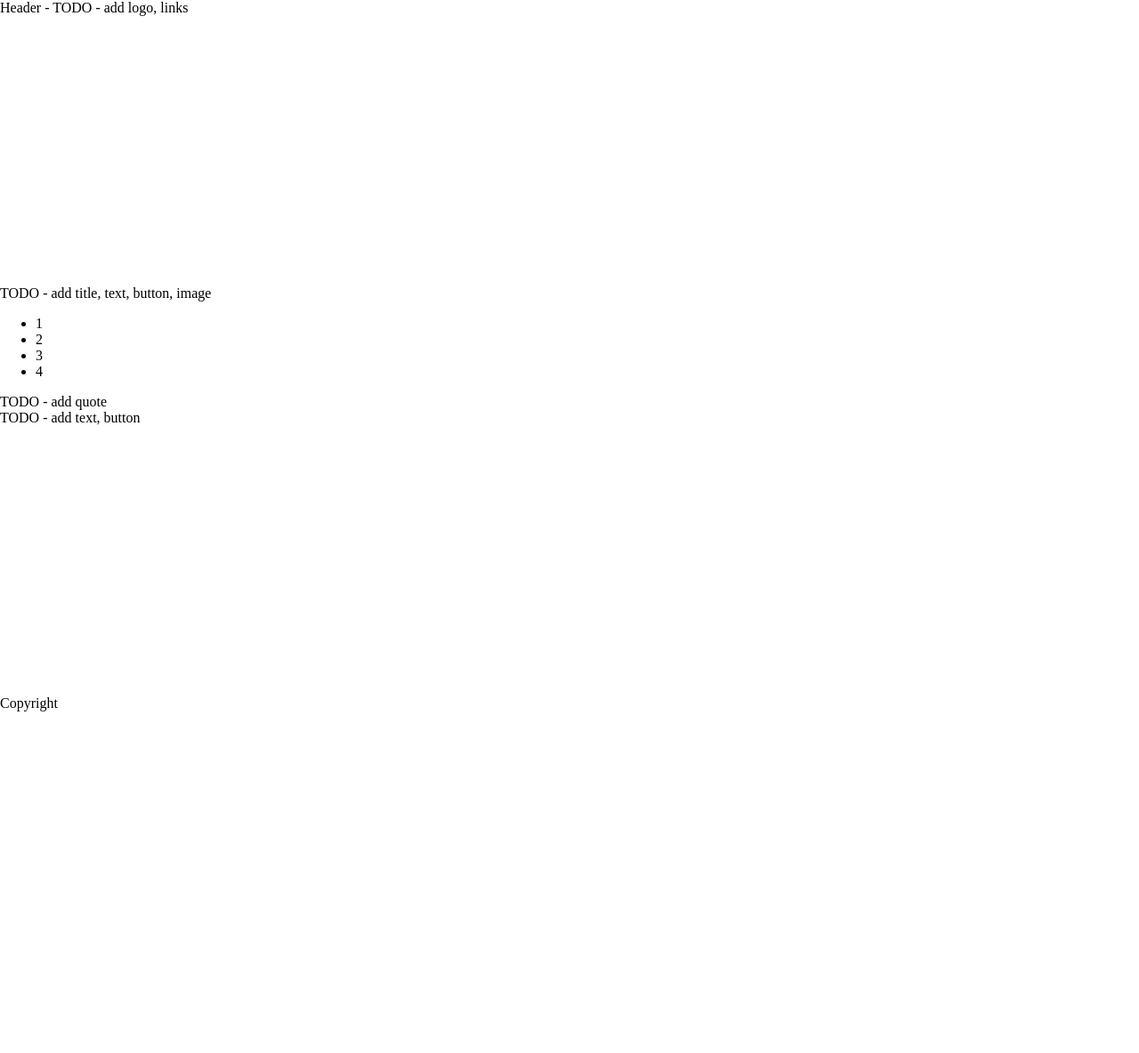
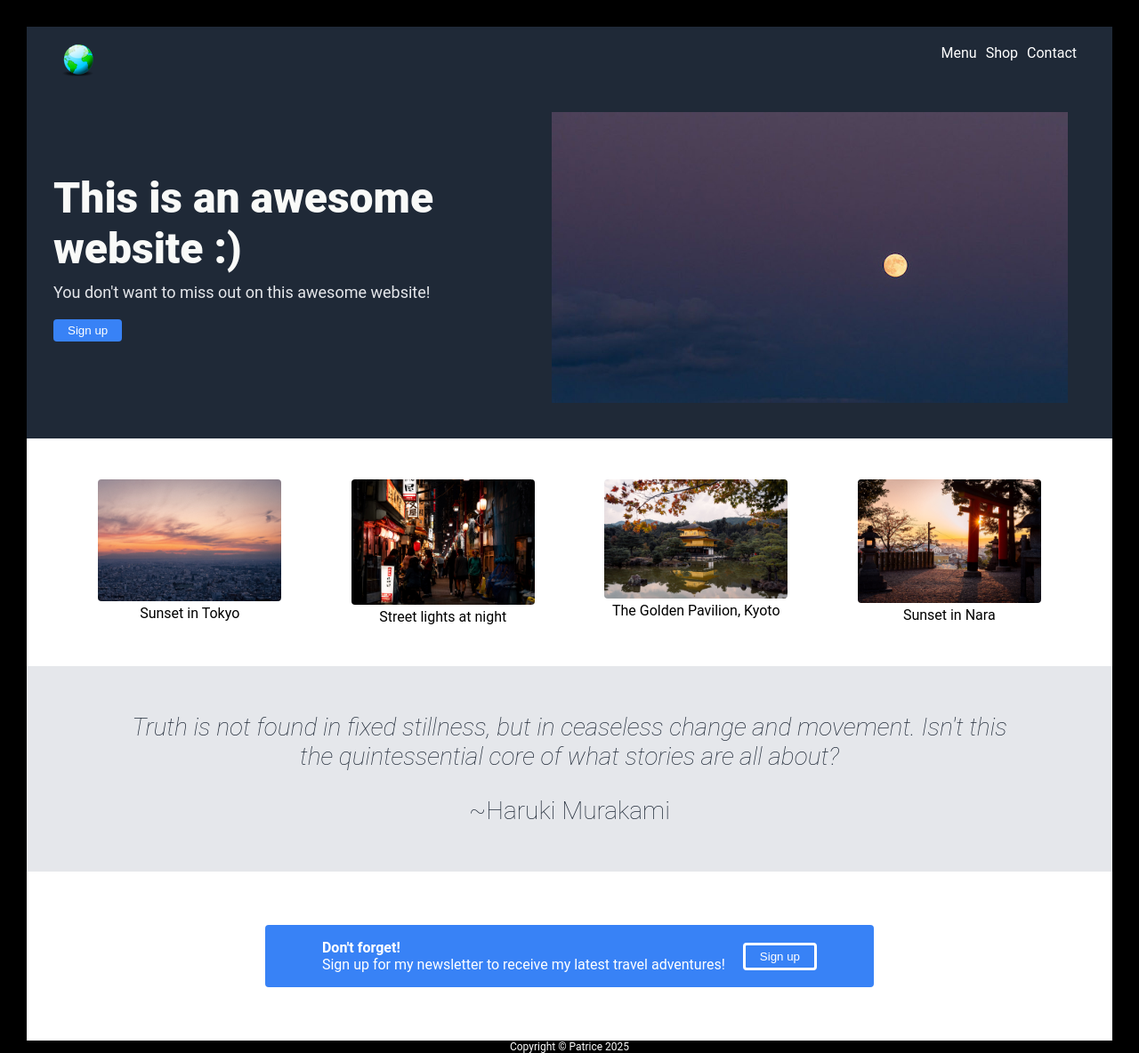
Before and after one commit to wannabeeedev/foundations-landing-page, a plain HTML site: page index.html in a window 1280 px wide. Shown: the whole page at 89% size. Before the commit the page ends 800 px from the top, so only its background shows below. Drawn offline with Linux system fonts and the light colour scheme.

Commit message:
Add CSS, images, modify HTML structure

```diff
--- a/index.html
+++ b/index.html
@@ -9,26 +9,77 @@
   </head>
 
   <body>
-    <div class="header">Header - TODO - add logo, links</div>
+
 
     <div class="page-content">
-        <div class="hero-banner">TODO - add title, text, button, image</div>
+        <!--1-->
+        <div class="top-section">
+            <div class="header">
+                <img src="./logo.png" alt="Header logo">
+                <div class="header-menu">
+                    <ul>
+                        <li><a href="#">Menu</a></li>
+                        <li><a href="#">Shop</a></li>
+                        <li><a href="#">Contact</a></li>
+                    </ul>
+                </div>
+            </div>
 
-        <div class="cards-list">
+            <div class="hero-banner-section">
+                <div class="left-banner-section">
+                    <div class="header-text">This is an awesome website :)</div>
+                    <div class="subheader-text">You don't want to miss out on this awesome website!</div>
+                    <div class="sign-up-button">
+                        <button>Sign up</button>
+                    </div>
+                </div>
+                <img src="./hero-banner.png" alt="Hero banner image">
+            </div>
+        </div>
+
+        <!--2-->
+        <div class="image-carousel">
+            <!-- <div class="image-carousel-header-text">A gallery of photos taken in Japan</div> -->
             <ul>
-            <li><div class="card">1</div></li>
-            <li><div class="card">2</div></li>
-            <li><div class="card">3</div></li>
-            <li><div class="card">4</div></li>
+                <li><div class="image-card">
+                    <img src="./image1.jpg" alt="image 1">
+                    <div class="image-desc">Sunset in Tokyo</div>
+                </div></li>
+                <li><div class="image-card">
+                    <img src="./image2.jpg" alt="image 2">
+                    <div class="image-desc">Street lights at night</div>
+                </div></li>
+                <li><div class="image-card">
+                    <img src="./image3.jpg" alt="image 3">
+                    <div class="image-desc">The Golden Pavilion, Kyoto</div>
+                </div></li>
+                <li><div class="image-card">
+                    <img src="./image4.jpg" alt="image 4">
+                    <div class="image-desc">Sunset in Nara</div>
+                </div></li>
             </ul>
         </div>
 
-        <div class="quote"> TODO - add quote</div>
+        <!--3-->
+        <div class="quote">
+            <p><i>Truth is not found in fixed stillness, but in ceaseless change and movement.
+                Isn't this the quintessential core of what stories are all about?</i></p>
+            <p>~Haruki Murakami</p>
+        </div>
 
-        <div class="cta">TODO - add text, button</div>
+        <!--4-->
+        <div class="cta">
+           <div class="cta-text">
+            <b>Don't forget!</b>
+            Sign up for my newsletter to receive my latest travel adventures!</div>
+            <div class="sign-up-button">
+                <button>Sign up</button>
+            </div>
+        </div>
     </div>
 
-    <div class="footer">Copyright</div>
+    <!--footer-->
+    <div class="footer">Copyright © Patrice 2025</div>
 
   </body>
   </html>
--- a/style.css
+++ b/style.css
@@ -1,7 +1,150 @@
 body {
     height: 100vh;
-    margin: 0;
+    margin: 20px;
+    padding: 10px;
+    font-family: "Roboto", sans-serif;
+    background-color: black;
     display: flex;
     flex-direction: column;
     justify-content: space-between;
+    align-items: center;
+    flex: 1 1 auto;
 }
+
+.top-section {
+    background-color: #1F2937;
+    display: flex;
+    flex-direction: column;
+    justify-content: center;
+    color: white;
+    padding: 10px 20px;
+}
+
+.header {
+    display: flex;
+    justify-content: space-between;
+    padding: 10px 20px;
+}
+
+.header-menu {
+    display: flex;
+    justify-content: space-between;
+    /* padding: 10px 20px; */
+    justify-content: end;
+
+}
+
+.header-menu img {
+    height: 50px;
+}
+
+.hero-banner-section {
+    display: flex;
+    justify-content: space-between;
+    align-items: center;
+    padding: 10px;
+    gap: 10px;
+}
+
+.hero-banner-section img {
+    height: auto;
+    width: 50%;
+    padding: 20px;
+}
+
+.left-banner-section {
+    display: flex;
+    flex-direction: column;
+    gap: 10px;
+}
+
+.header-text {
+    font-size: 48px;
+    font-weight: 900;
+    color: #F9FAF8;
+}
+
+.subheader-text {
+    font-size: 18px;
+    color: #E5E7EB;
+    padding-bottom: 10px;
+}
+
+.page-content {
+    display: flex;
+    flex-direction: column;
+    justify-content: center;
+    align-items: center;
+    background-color: white;
+}
+
+.image-carousel {
+    display: flex;
+    justify-content: center;
+    padding: 46px;
+}
+
+.image-card {
+    text-align: center;
+}
+.image-card img {
+    width: 75%;
+    border-radius: 4px;
+}
+
+.quote {
+    background-color: #E5E7EB;
+    text-align: center;
+    font-size: 28px;
+    font-weight: lighter;
+    color: #1F2937;
+    padding: 24px 100px;
+    margin: auto;
+}
+
+.sign-up-button button {
+    background-color: #3882F6;
+    color: white;
+    border-radius: 4px;
+    border: none;
+    padding: 5px 16px;
+}
+
+ul {
+    list-style-type: none;
+    margin: 0;
+    padding: 0;
+    display: flex;
+    gap: 10px;
+}
+
+a {
+    text-decoration: none;
+    color: white;
+}
+
+.cta {
+    display: flex;
+    justify-content: space-between;
+    align-items: center;
+    text-align: left;
+    gap: 20px;
+    color: white;
+    background-color: #3882F6;
+    padding: 16px 64px;
+    margin: 60px;
+    border-radius: 4px;
+}
+.cta-text {
+    display: flex;
+    flex-direction: column;
+    justify-content: center;
+}
+.cta .sign-up-button button {
+    border-color: white;
+    border-style: solid;
+}
+.footer {
+    color: white;
+    font-size: 12px;
+}
```
Also changed, not shown: hero-banner.png (added), image1.jpg (added), image2.jpg (added), image3.jpg (added), image4.jpg (added), logo.png (added).
